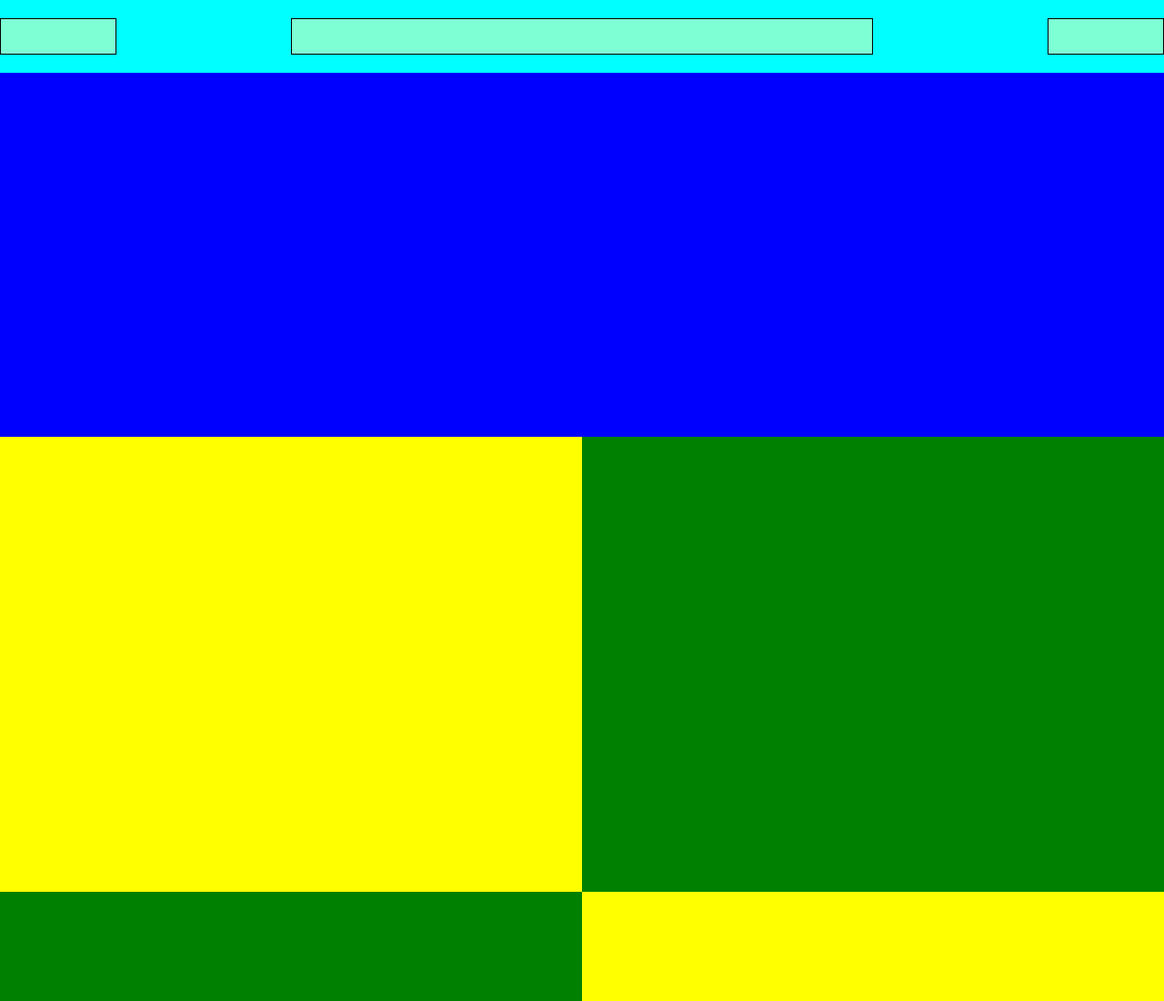
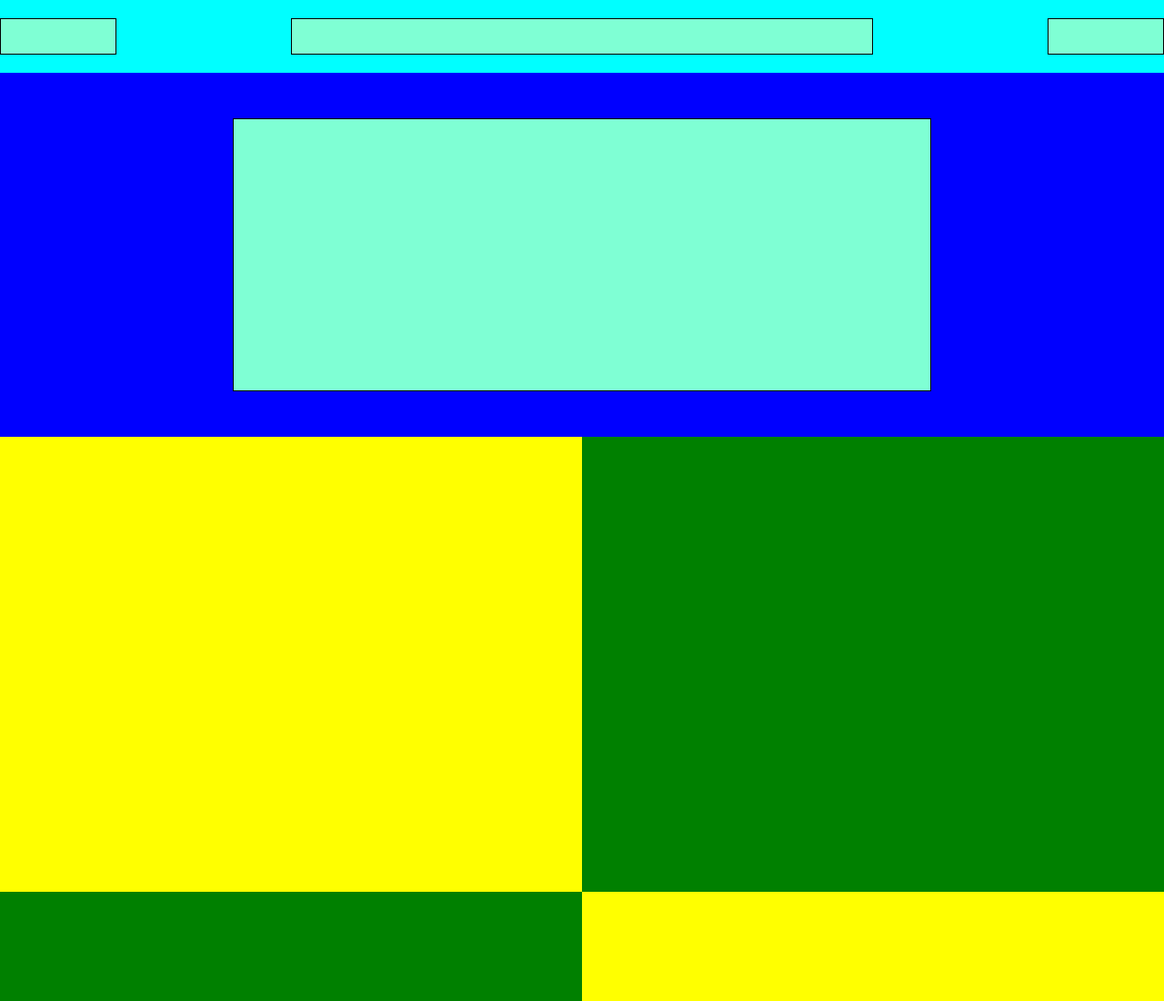
Before and after one commit to 0Daviduo0/htmlcss-struttura-discord, a plain HTML site: page index.html in a window 1280 px wide. Shown: the top 1100 px of the page at 91% size. Drawn offline with Linux system fonts and the light colour scheme.

Commit message:
div to intro

```diff
--- a/css/style.css
+++ b/css/style.css
@@ -47,8 +47,17 @@ header{
     .intro{
         height: 400px;
         background-color: blue;
+        display:flex;
+        justify-content: center;
+        align-items: center;
     }
 
+        .introduction{
+            height: 300px;
+            width: 60%;
+            background-color: aquamarine;
+            border: #000 solid 1px;
+        }
 
 /* Main */
 .showcase{
--- a/index.html
+++ b/index.html
@@ -18,14 +18,14 @@
             <div class="logo">
 
             </div>
+
             <div class="linkup">
 
             </div>
+
             <div class="login">
 
             </div>
-
-
 
         </nav>
 
@@ -33,6 +33,9 @@
 
         <section class="intro">
 
+            <div class="introduction">
+
+            </div>
 
         </section>
 
```
